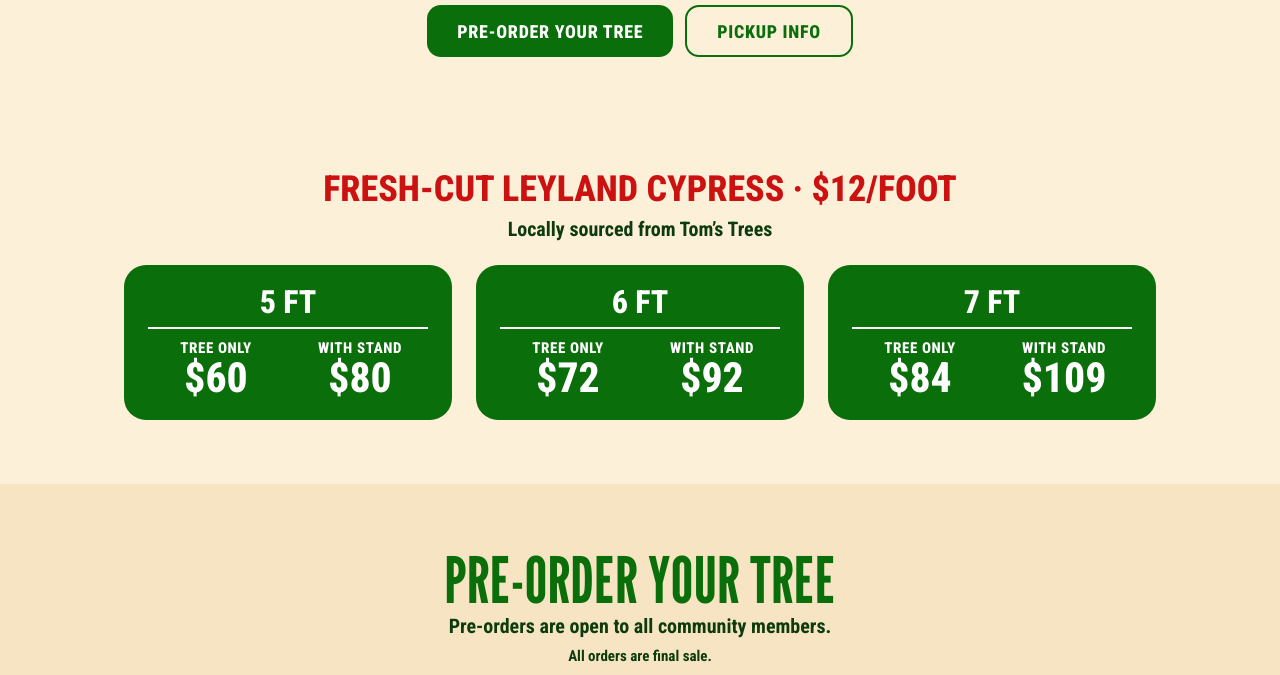
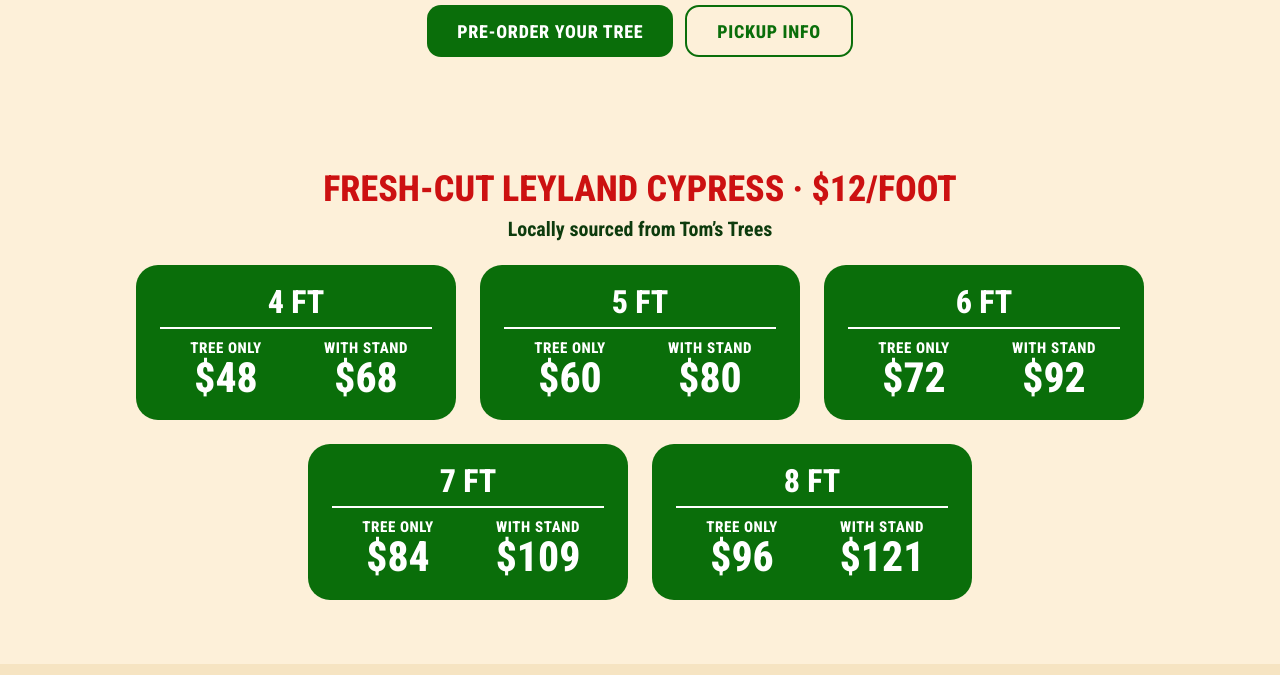
Before and after one commit to BIBandBoosters/BIBandBoosters.github.io, a plain HTML site: page christmastree/index.html in a window 1280 px wide. Shown: the part 507-1182 px from the top of the page. Drawn offline with nearby package versions, Linux system fonts and the light colour scheme; a script that the page names is missing.

Commit message:
Add files via upload

```diff
--- a/christmastree/index.html
+++ b/christmastree/index.html
@@ -4,7 +4,7 @@
 <meta charset="utf-8">
 <meta name="viewport" content="width=device-width, initial-scale=1">
 <title>Christmas Tree Fundraiser | Bradwell Institute Band</title>
-<meta name="description" content="Pre-order a fresh-cut Leyland Cypress from $60. Pickup 11/25 or 11/27 at Bradwell Institute. Every tree helps get our band students to Orlando.">
+<meta name="description" content="Pre-order a fresh-cut 4–8 ft Leyland Cypress from $48. Pickup 11/25 or 11/27 at Bradwell Institute. Every tree helps get our band students to Orlando.">
 <meta property="og:title" content="Christmas Tree Fundraiser | Bradwell Institute Band">
 <meta property="og:description" content="Fresh-cut Leyland Cypress, $12/foot. Pre-order now. Every tree helps get our band students to Orlando.">
 <meta property="og:url" content="https://bradwellinstituteband.org/christmastree/">
@@ -77,7 +77,8 @@
   .price-head{margin:0;font-size:2.25rem;font-weight:800;line-height:1.15;text-transform:uppercase;color:var(--red);text-align:center;text-wrap:balance}
   .price-sub{font-size:1.25rem;font-weight:700;text-align:center;margin-top:6px}
   .cards{width:100%;display:flex;flex-wrap:wrap;gap:24px}
-  .price-card{flex:1 1 260px;background:var(--green);color:#fff;border-radius:22px;padding:18px 24px 22px}
+  .price-cards{justify-content:center}
+  .price-card{flex:0 1 320px;background:var(--green);color:#fff;border-radius:22px;padding:18px 24px 22px}
   .price-card .size{font-size:2rem;font-weight:800;text-align:center;padding-bottom:6px;border-bottom:2px solid #fff;margin-bottom:10px}
   .price-card .opts{display:grid;grid-template-columns:repeat(2,minmax(0,1fr));gap:8px;text-align:center}
   .price-card .label{display:block;font-size:15px;font-weight:800;letter-spacing:.04em}
@@ -198,7 +199,14 @@
         <h2 class="price-head">Fresh-cut Leyland Cypress · $12/foot</h2>
         <div class="price-sub">Locally sourced from Tom’s Trees</div>
       </div>
-      <div class="cards">
+      <div class="cards price-cards">
+        <div class="price-card">
+          <div class="size">4 FT</div>
+          <div class="opts">
+            <div><span class="label">TREE ONLY</span><span class="amt">$48</span></div>
+            <div><span class="label">WITH STAND</span><span class="amt">$68</span></div>
+          </div>
+        </div>
         <div class="price-card">
           <div class="size">5 FT</div>
           <div class="opts">
@@ -218,6 +226,13 @@
           <div class="opts">
             <div><span class="label">TREE ONLY</span><span class="amt">$84</span></div>
             <div><span class="label">WITH STAND</span><span class="amt">$109</span></div>
+          </div>
+        </div>
+        <div class="price-card">
+          <div class="size">8 FT</div>
+          <div class="opts">
+            <div><span class="label">TREE ONLY</span><span class="amt">$96</span></div>
+            <div><span class="label">WITH STAND</span><span class="amt">$121</span></div>
           </div>
         </div>
       </div>
```
